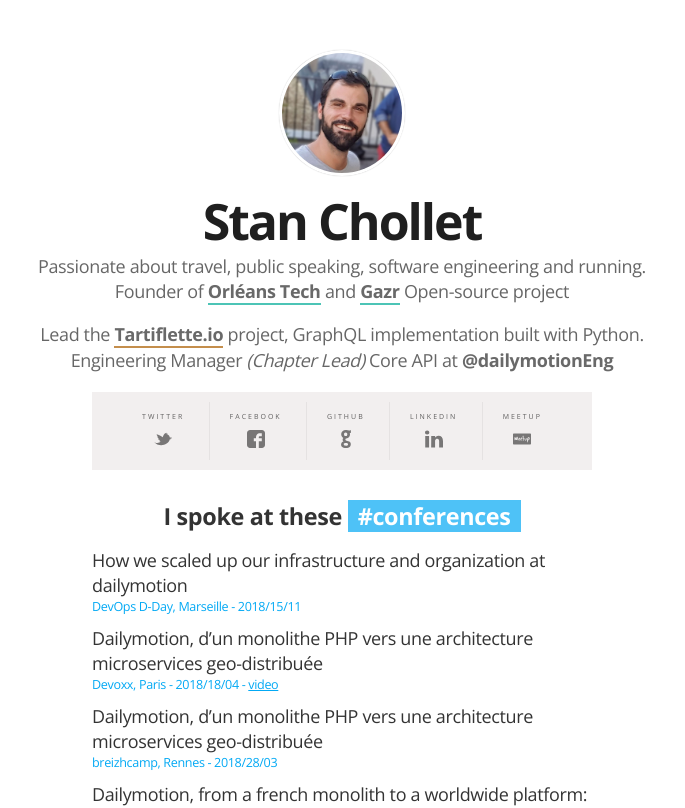
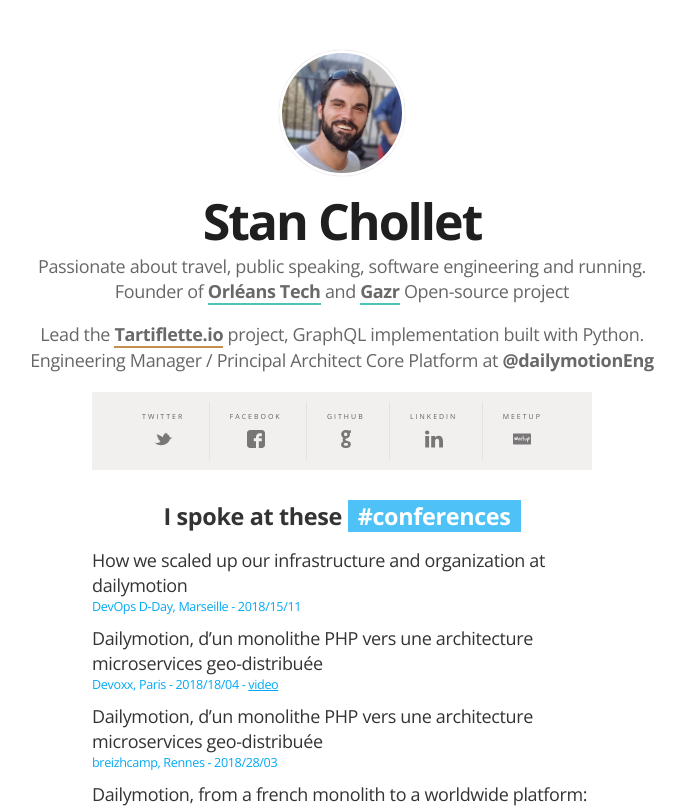
Before and after one commit to tsunammis/tsunammis.github.io, a website: page src/index.html in a window 1280 px wide. Shown: the top 808 px of the page, without its empty margins (298-983 px from the left). Drawn offline with nearby package versions, Linux system fonts and the light colour scheme.

Commit message:
:tada: add new role at dailymotion

```diff
--- a/src/index.html
+++ b/src/index.html
@@ -4,7 +4,7 @@
   <meta charset="UTF-8">
   <title>Stan Chollet - Software engineer, speaker, tech lover</title>
   <meta name="author" content="Stan Chollet">
-  <meta name="description" content="Engineering Manager at Dailymotion, passionate about travels, sports and hight tech.">
+  <meta name="description" content="Engineering Manager / Principal Architect at Dailymotion, passionate about travels, sports and hight tech.">
   <meta http-equiv="X-UA-Compatible" content="IE=edge,chrome=1">
   <link href="https://fonts.googleapis.com/css?family=Open+Sans:400,600,700" rel="stylesheet">
   <link rel="stylesheet" href="normalize.css">
@@ -49,7 +49,7 @@
       </p>
       <p class="headline">
         Lead the <a href="//github.com/dailymotion/tartiflette" class="highligth bdcolor-chaud">Tartiflette.io</a> project, GraphQL implementation built with Python.<br>
-        Engineering Manager <em>(Chapter Lead)</em> Core API at <a href="https://twitter.com/dailymotionEng" target="_blank" title="Twitter profile for @dailymotionEng">@dailymotionEng</a>
+        Engineering Manager / Principal Architect Core Platform at <a href="https://twitter.com/dailymotionEng" target="_blank" title="Twitter profile for @dailymotionEng">@dailymotionEng</a>
       </p>
     </div>
   </header>
```
